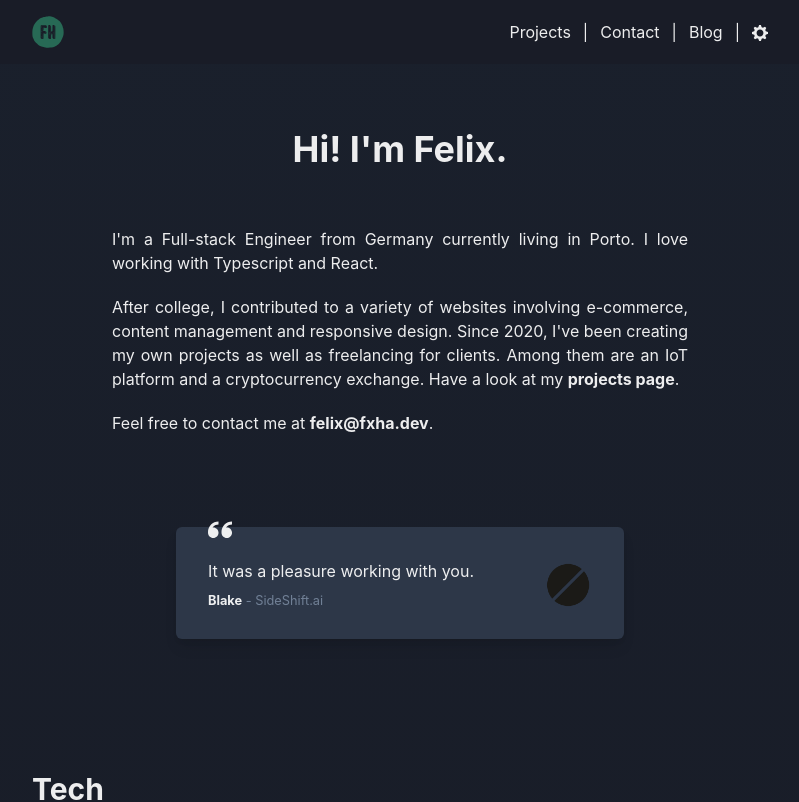
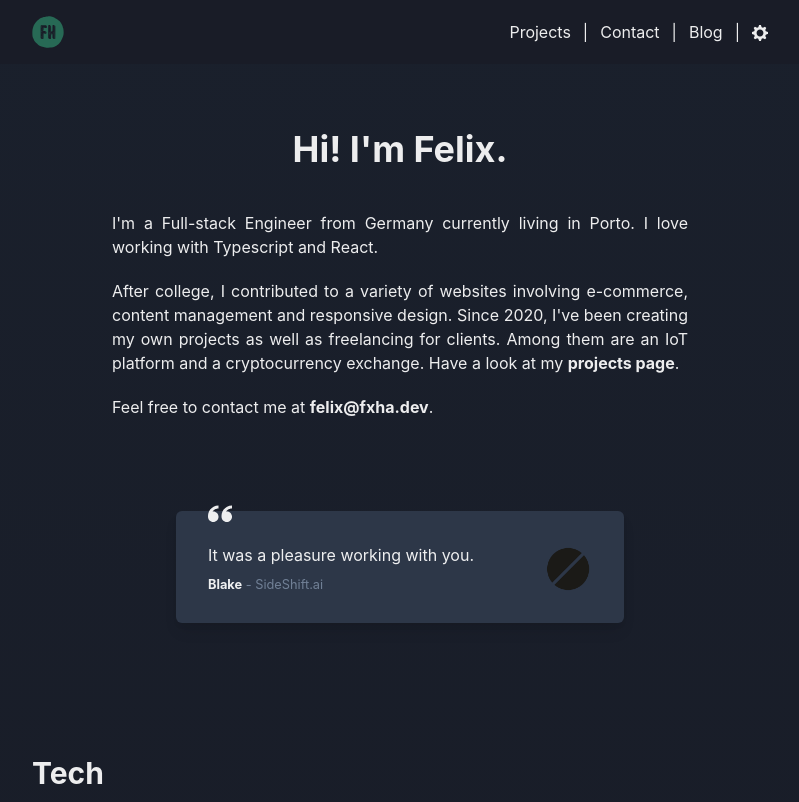
Before and after one commit to fx-ha/fxha.dev, a Next.js app: page / in a window 1280 px wide. Shown: the top 802 px of the page, without its empty margins (240-1039 px from the left). Built offline with nearby package versions, Linux system fonts and the light colour scheme.

Commit message:
remove space

```diff
--- a/src/components/Intro.tsx
+++ b/src/components/Intro.tsx
@@ -32,7 +32,7 @@ const Intro = () => {
       <Box maxW="xl">
         <Heading textAlign="center">{heading}</Heading>
 
-        <Flex mt={{ base: '6', sm: '14' }}>
+        <Flex mt={{ base: '6', sm: '10' }}>
           <VStack align="left" spacing={5}>
             <Text textAlign="justify">{p1}</Text>
 
```
